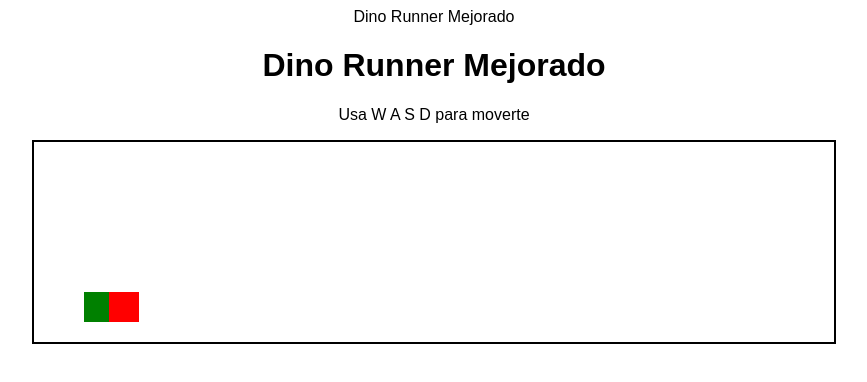
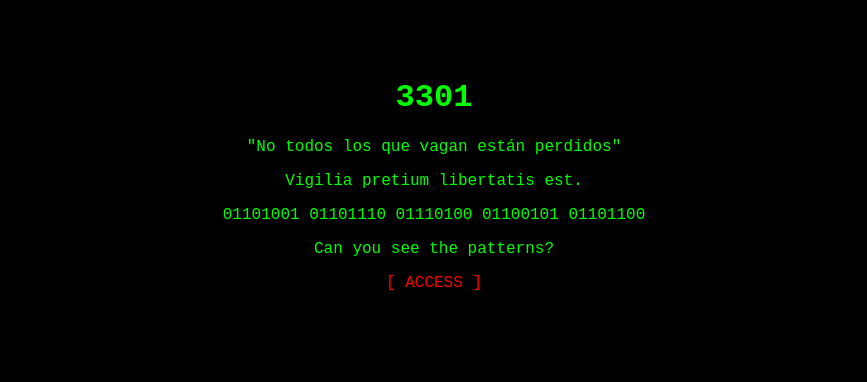
Before and after one commit to NewOrganization001/You-Are-An-Idiot, a plain HTML site: page index.html in a window 1280 px wide. Shown: the whole page, without its empty margins (206-1073 px from the left). Drawn offline with Linux system fonts and the light colour scheme.

Commit message:
Update index.html

```diff
--- a/index.html
+++ b/index.html
@@ -2,84 +2,46 @@
 <html lang="es">
 <head>
     <meta charset="UTF-8">
-    <meta name="viewport" content="width=devi可wed y p orir >
-    <title>Dino Runner Mejorado</title>
+    <meta name="viewport" content="width=device-width, initial-scale=1.0">
+    <title>3301</title>
     <style>
         body {
+            background-color: black;
+            color: #00ff00;
+            font-family: "Courier New", monospace;
             text-align: center;
-            font-family: Arial, sans-serif;
+            padding: 50px;
         }
-        canvas {
-            border: 2px solid black;
-            display: block;
-            margin: auto;
+        .hidden {
+            display: none;
+        }
+        a {
+            color: #ff0000;
+            text-decoration: none;
+        }
+        a:hover {
+            text-decoration: underline;
         }
     </style>
 </head>
 <body>
-    <h1>Dino Runner Mejorado</h1>
-    <p>Usa W A S D para moverte</p>
-    <canvas id="gameCanvas" width="800" height="200"></canvas>
+    <h1>3301</h1>
+    <p>"No todos los que vagan están perdidos"</p>
+    <p>Vigilia pretium libertatis est.</p>
+    <p>01101001 01101110 01110100 01100101 01101100</p>
+    <p>Can you see the patterns?</p>
+    <p><a href="#" onclick="reveal()">[ ACCESS ]</a></p>
+
+    <div id="hidden-message" class="hidden">
+        <p>Welcome, seeker. The journey begins.</p>
+        <p>Find the truth: <a href="https://en.wikipedia.org/wiki/Cicada_3301" target="_blank">https://en.wikipedia.org/wiki/Cicada_3301</a></p>
+        <p>Decrypt: 54686973206973206A7573742074686520626567696E6E696E67</p>
+    </div>
+
     <script>
-        const canvas = document.getElementById("gameCanvas");
-        const ctx = canvas.getContext("2d");
-
-        let dino = { x: 50, y: 150, width: 30, height: 30, velocityY: 0, gravity: 1, speed: 5 };
-        let obstacle = { x: 800, y: 150, width: 30, height: 30 };
-        let keys = {};
-        let gameOver = false;
-        let speedIncrease = 0.02;
-        let obstacleSpeed = 5;
-
-        function draw() {
-            ctx.clearRect(0, 0, canvas.width, canvas.height);
-            ctx.fillStyle = "green";
-            ctx.fillRect(dino.x, dino.y, dino.width, dino.height);
-            ctx.fillStyle = "red";
-            ctx.fillRect(obstacle.x, obstacle.y, obstacle.width, obstacle.height);
+        function reveal() {
+            document.getElementById("hidden-message").classList.remove("hidden");
         }
-
-        function update() {
-            if (!gameOver) {
-                dino.velocityY += dino.gravity;
-                dino.y += dino.velocityY;
-                if (dino.y > 150) dino.y = 150;
-
-                if (keys["w"] && dino.y === 150) dino.velocityY = -12;
-                if (keys["a"] && dino.x > 0) dino.x -= dino.speed;
-                if (keys["d"] && dino.x < canvas.width - dino.width) dino.x += dino.speed;
-
-                obstacle.x -= obstacleSpeed;
-                if (obstacle.x < -30) {
-                    obstacle.x = 800;
-                    obstacleSpeed += speedIncrease;
-                }
-
-                if (dino.x < obstacle.x + obstacle.width &&
-                    dino.x + dino.width > obstacle.x &&
-                    dino.y < obstacle.y + obstacle.height &&
-                    dino.y + dino.height > obstacle.y) {
-                    gameOver = true;
-                    alert("¡Perdiste! Recarga para jugar otra vez.");
-                }
-            }
-        }
-
-        function gameLoop() {
-            draw();
-            update();
-            requestAnimationFrame(gameLoop);
-        }
-
-        document.addEventListener("keydown", function(event) {
-            keys[event.key.toLowerCase()] = true;
-        });
-
-        document.addEventListener("keyup", function(event) {
-            keys[event.key.toLowerCase()] = false;
-        });
-
-        gameLoop();
     </script>
 </body>
 </html>
```
